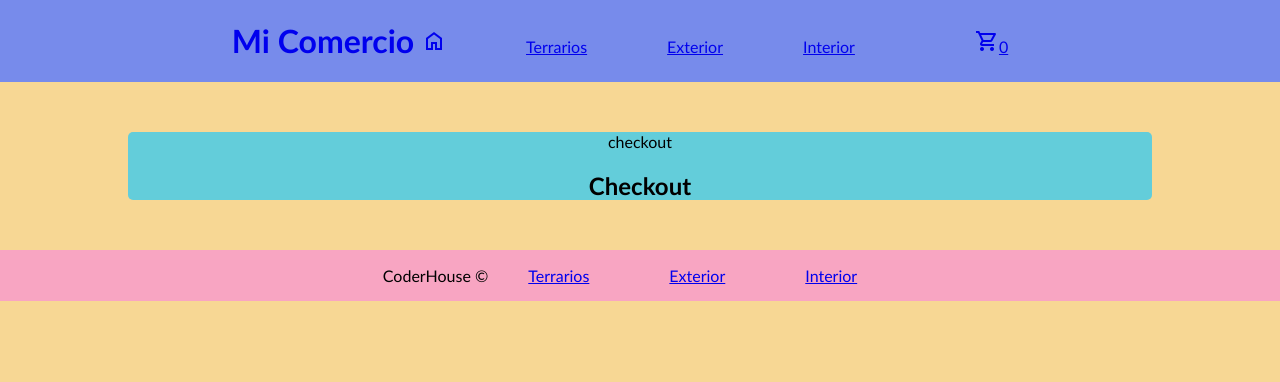
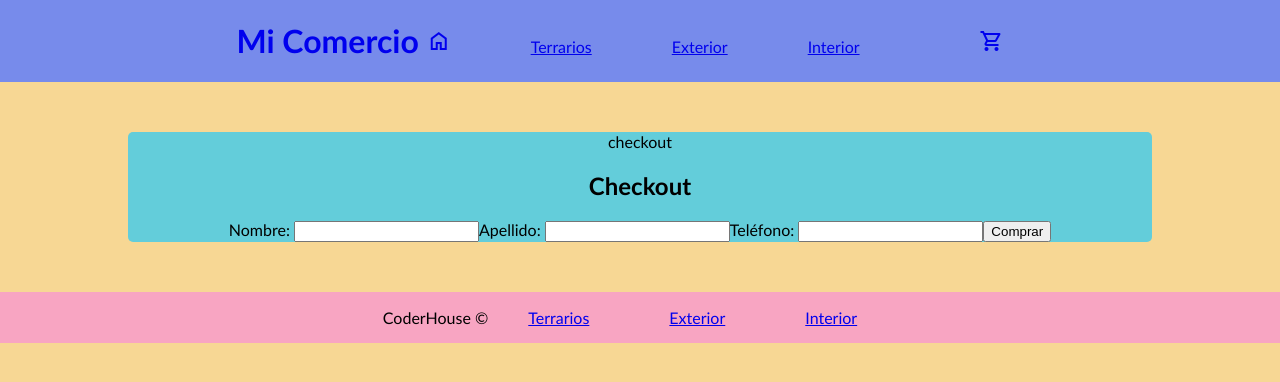
Before and after one commit to macasensio/app-React-Coder, a React (Create React App) app: page /checkout in a window 1280 px wide. Shown: the top 382 px of the page. Built offline with nearby package versions, Linux system fonts and the light colour scheme.

Commit message:
desafío clase 10 - Cart View

```diff
--- a/src/components/Carrito.js
+++ b/src/components/Carrito.js
@@ -1,6 +1,8 @@
 import BtnFinalizarCompra from './BtnFinalizarCompra'
 import { useContext } from 'react'
 import { contexto } from './CartContext'
+
+import  { Link } from 'react-router-dom'
 
 const Carrito = () => {
 
@@ -19,15 +21,6 @@ const Carrito = () => {
     console.log('carrito en carrito = ')
     console.log(carrito)
     return (
-        /*<>
-            <div className='producto-carrito'>
-                <h3>title: title</h3>
-                <img src="product.pictureUrl" alt="product.title" width="100%" />
-                <p>Cantidad de productos: cantidad_total</p>
-                <p>Precio: product.price</p>
-            </div>
-            <p>Precio total: precio_total</p><BtnFinalizarCompra />
-        </>*/
 
         <>
             { carrito.length
@@ -35,16 +28,19 @@ const Carrito = () => {
                     console.log('item: '),
                     console.log(item),
                         <div className='producto-carrito'>
-                        <h3>title: {item.title}</h3>
+                            <h3>{item.title}</h3>
                             <img src={item.pictureUrl} alt={item.title} width="200" />
                             <p>Cantidad de productos: {item.cantidad}</p>
                             <p>Precio por unidad: {item.price}</p>
                             <p>Precio total: {item.price*item.cantidad}</p>
                             <button className="btn-proceder-compra" onClick={() => {eliminarProducto(item.id)}}>Eliminar</button>
+                            <hr></hr>
                         </div>
                     )
                 )
-            : <p>tu carrito está vacío</p>
+                : <>
+                    <p>Tu carrito está vacío, <Link to="/">ve a comprar algo!</Link></p>
+                </>
 
             }
             { carrito.length ?
@@ -54,7 +50,6 @@ const Carrito = () => {
                     <BtnFinalizarCompra />
                 </>
             : null }
-
         </>
 
     )
--- a/src/components/CartWidget.js
+++ b/src/components/CartWidget.js
@@ -1,29 +1,14 @@
 import {Link} from 'react-router-dom'
-import { useContext } from 'react'
+import { useContext, useState } from 'react'
 import { contexto } from './CartContext'
-
-//para chequear si hay duplicados, ir recorriendo lo que ya hay
-/*arrayDeProductos.forEach(producto =>
-    if(producto.id == id){
-
-    }else{
-
-    })*/
 
 const CartWidget = () => {
 
-    const { cantidad_total, carritoLenght } = useContext(contexto)
-    //console.log(resultado)
-    // console.log('carrito -> ')
-    // console.log(resultado.carrito)
-    // console.log('cantidad_total -> ' +resultado.cantidad_total)
-    // console.log('precio_total -> ' +resultado.precio_total)
-
-
+    const { carritoLenght } = useContext(contexto)
 
     return (
         <Link to="/carrito" id="icon-carrito">
-            <span className="material-symbols-outlined">shopping_cart</span>{carritoLenght()}
+            <span className="material-symbols-outlined">shopping_cart</span>{carritoLenght() > 0 && <span>{carritoLenght()}</span> }
         </Link>
     )
 }
--- a/src/components/Checkout.js
+++ b/src/components/Checkout.js
@@ -1,6 +1,8 @@
+import Form from "./Form"
+
 const Checkout = () => {
     return (
-        <h2>Checkout</h2>
+        <Form />
     )
 }
 
--- /dev/null
+++ b/src/components/Form.js
@@ -0,0 +1,15 @@
+const Form = () => {
+    return (
+        <>
+            <h2>Checkout</h2>
+            <form action="#">
+                Nombre: <input type="text" />
+                Apellido: <input type="text" />
+                Teléfono: <input type="text" />
+                <button>Comprar</button>
+            </form>
+        </>
+    )
+}
+
+export default Form
--- a/src/components/ItemDetailContainer.js
+++ b/src/components/ItemDetailContainer.js
@@ -4,7 +4,6 @@ import { useEffect, useState } from 'react'
 
 import promesaDetailProduct from '../utils/promesaDetailProduct'
 import { useParams } from 'react-router-dom'
-import LoadingProducts from './LoadingProducts'
 
 
 const ItemDetailContainer = () => {
--- a/src/styles.css
+++ b/src/styles.css
@@ -103,7 +103,8 @@ img {
 
 .producto-carrito {
     text-align: start;
-    border: 1px solid #3A3A3A
+    /*border: 1px solid #3A3A3A*/
+    margin: 0 60px;
 }
 
 main {
```
Lines whose indentation alone changed are shown as unchanged.
